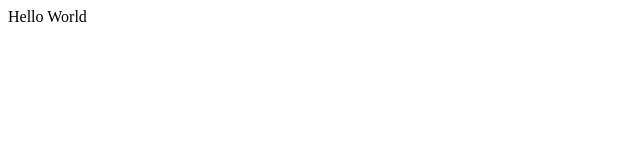
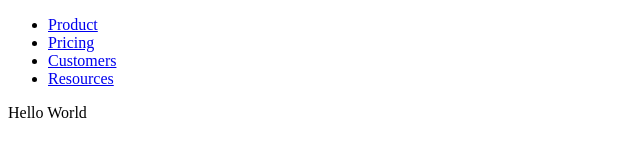
Before and after one commit to SexBlender/Business-promotion, a plain HTML site: page index.html in a window 1280 px wide. Shown: the whole page, without its empty margins (0-640 px from the left). Drawn offline with Linux system fonts and the light colour scheme.

Commit message:
change index file 2nd time

```diff
--- a/index.html
+++ b/index.html
@@ -2,10 +2,21 @@
 <html lang="en">
   <head>
     <meta charset="UTF-8" />
-    <meta name="viewport" content="width=device-width, initial-scale=1.0" />
-    <title>Document</title>
+    <meta name="viewport" content="Information abaut business products" />
+    <title>Business promotion</title>
   </head>
   <body>
-    Hello World
+    <header>
+      <nav>
+        <ul>
+          <li><a href="#product">Product</a></li>
+          <li><a href="#pricing">Pricing</a></li>
+          <li><a href="#customers">Customers</a></li>
+          <li><a href="#resources">Resources</a></li>
+        </ul>
+      </nav>
+    </header>
+    <main>Hello World</main>
+    <footer></footer>
   </body>
 </html>
```
